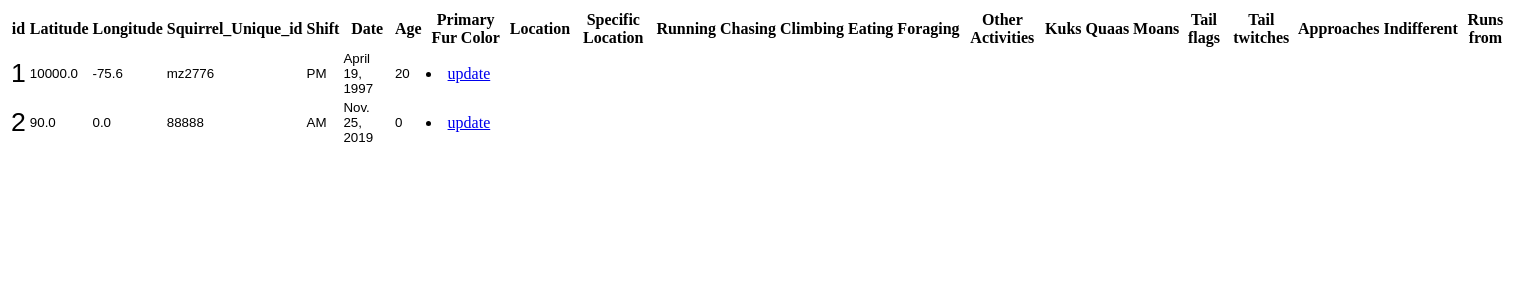
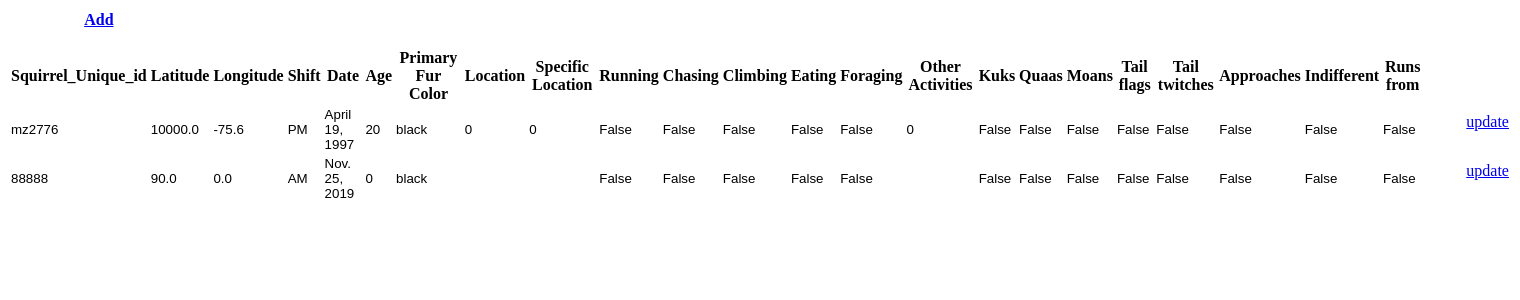
Before and after one commit to zoumingwei/Squirrel_mz2776_cl3914, a Django app: template squirrel/templates/squirrel/sighting.html in a window 1520 px wide. Shown: the top 300 px of the page. Run offline with Django 3.2, Linux system fonts and the light colour scheme; the template is opened without the code that fills it: values that come from a table or form of the project are taken from there, others are empty; data comes from the database, SQL or seed files in the repository; both versions use the stored data as it was after the commit.

Commit message:
Create the update function and correct the urls

```diff
--- a/project/urls.py
+++ b/project/urls.py
@@ -20,5 +20,5 @@ from django.urls import include,path
 
 urlpatterns = [
     path('admin/', admin.site.urls),
-    path('squirrel/',include('squirrel.urls'))
+    path('',include('squirrel.urls'))
 ]
--- a/squirrel/models.py
+++ b/squirrel/models.py
@@ -5,7 +5,7 @@ from django.utils.translation import gettext as _
 
 
 class Squirrel(models.Model):
-    Lat = models.FloatField('Latitude')
+    Lat = models.FloatField('Latitude',null=True)
     Long = models.FloatField('Longitude')
     Uni = models.CharField('Unique Squirrel ID',max_length=100)
     PM = 'PM'
--- a/squirrel/templates/squirrel/sighting.html
+++ b/squirrel/templates/squirrel/sighting.html
@@ -1,10 +1,14 @@
 {% if all_squirrels %}
     <table>
     <tr>
-      <th>id</th>
+      <th>
+	<ul><a href="/sightings/add"> {{ 'Add' }}
+      </a></ul></th>
+    </tr>
+    <tr>
+      <th>Squirrel_Unique_id</th>
       <th>Latitude</th>
       <th>Longitude</th>
-      <th>Squirrel_Unique_id</th>
       <th>Shift</th>
       <th>Date</th>
       <th>Age</th>
@@ -28,16 +32,32 @@
     </tr>
     {% for q in all_squirrels %}
     <tr>
-      <td style="font-family:'Arial',serif;font-size:20pt"> {{ q.id }}</td>
+      <td style="font-family:'Arial',serif;font-size:10pt"> {{ q.Uni }}</td>
       <td style="font-family:'Arial',serif;font-size:10pt"> {{ q.Lat }}</td>
       <td style="font-family:'Arial',serif;font-size:10pt"> {{ q.Long }}</td>
-      <td style="font-family:'Arial',serif;font-size:10pt"> {{ q.Uni }}</td>
       <td style="font-family:'Arial',serif;font-size:10pt"> {{ q.Shift }}</td>
       <td style="font-family:'Arial',serif;font-size:10pt"> {{ q.Date }}</td>
       <td style="font-family:'Arial',serif;font-size:10pt"> {{ q.Age }}</td>
+      <td style="font-family:'Arial',serif;font-size:10pt"> {{ q.Primary_fur_color }}</td>
+      <td style="font-family:'Arial',serif;font-size:10pt"> {{ q.Location }}</td>
+      <td style="font-family:'Arial',serif;font-size:10pt"> {{ q.Specific_location }}</td>
+      <td style="font-family:'Arial',serif;font-size:10pt"> {{ q.Running }}</td>
+      <td style="font-family:'Arial',serif;font-size:10pt"> {{ q.Chasing }}</td>
+      <td style="font-family:'Arial',serif;font-size:10pt"> {{ q.Climbing }}</td>
+      <td style="font-family:'Arial',serif;font-size:10pt"> {{ q.Eating }}</td>
+      <td style="font-family:'Arial',serif;font-size:10pt"> {{ q.Foraging }}</td>
+      <td style="font-family:'Arial',serif;font-size:10pt"> {{ q.Other_activities }}</td>
+      <td style="font-family:'Arial',serif;font-size:10pt"> {{ q.Kuks }}</td>
+      <td style="font-family:'Arial',serif;font-size:10pt"> {{ q.Quaas }}</td>
+      <td style="font-family:'Arial',serif;font-size:10pt"> {{ q.Moans }}</td>
+      <td style="font-family:'Arial',serif;font-size:10pt"> {{ q.Tail_flags }}</td>
+      <td style="font-family:'Arial',serif;font-size:10pt"> {{ q.Tail_twitches }}</td>
+      <td style="font-family:'Arial',serif;font-size:10pt"> {{ q.Approaches }}</td>
+      <td style="font-family:'Arial',serif;font-size:10pt"> {{ q.Indifferent }}</td>
+      <td style="font-family:'Arial',serif;font-size:10pt"> {{ q.Runs_from }}</td>
       <td >
-	      <li><a href="/squirrel/{{q.Uni}}"> {{ 'update' }}
-      </a></li></td>
+	      <ul><a href="/sightings/{{q.Uni}}"> {{ 'update' }}
+      </a></ul></td>
     </tr>
     {% endfor %}
 {% else %}
--- a/squirrel/urls.py
+++ b/squirrel/urls.py
@@ -5,6 +5,7 @@ from . import views
 urlpatterns = [
     path('', views.test, name='test'),
     path('sightings',views.sighting,name='sighting'),
-    path('<squirrel_uni>',views.update,name='update'),
-    path('<squirrel_uni>/kk/',views.kk,name='kk'),
+    path('sightings/add',views.add,name='add'),
+    path('sightings/stats',views.stats,name='stats'),
+    path('sightings/<squirrel_uni>',views.update,name='update'),
 ]
```
Also changed, not shown: squirrel/forms.py (added, +8 -0 lines), squirrel/templates/squirrel/detail.html (deleted, +0 -26 lines), squirrel/templates/squirrel/update.html (added, +12 -0 lines), squirrel/views.py (+24 -6 lines), db.sqlite3, squirrel/migrations/0007_auto_20191203_2000.py (added), 1 other file.
